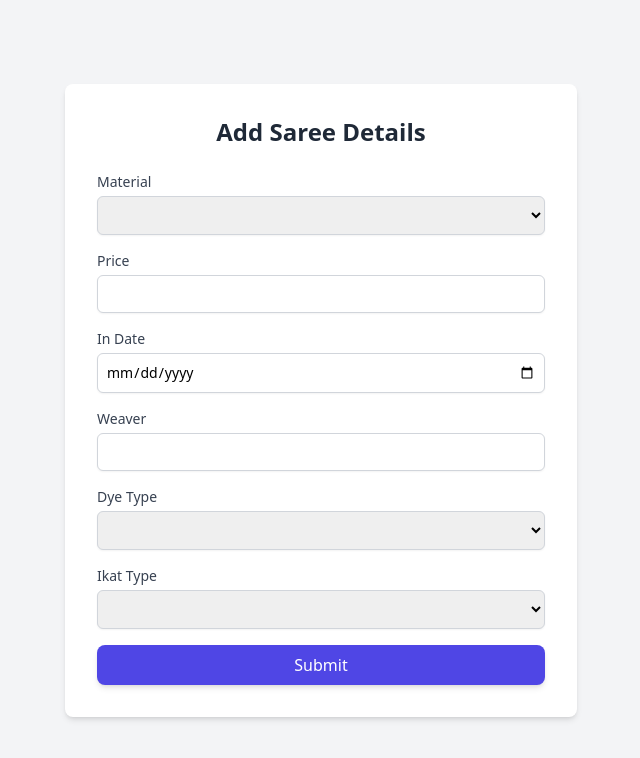
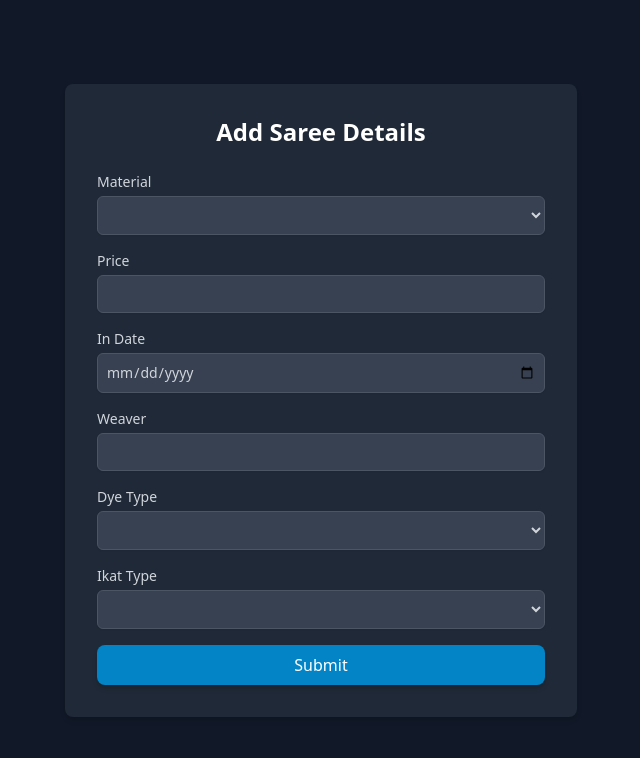
Before and after one commit to bun137/emporium_inventory_frontend, a SvelteKit app: page / in a window 1280 px wide. Shown: the top 758 px of the page, without its empty margins (319-959 px from the left). Built offline with nearby package versions, Linux system fonts and the light colour scheme.

Commit message:
minor form changes

```diff
--- a/src/routes/+page.svelte
+++ b/src/routes/+page.svelte
@@ -27,17 +27,17 @@
 	};
 </script>
 
-<div class="flex min-h-screen items-center justify-center bg-gray-100">
-	<form on:submit={handleSubmit} class="w-full max-w-lg rounded-lg bg-white p-8 shadow-md">
-		<h2 class="mb-6 text-center text-2xl font-bold text-gray-800">Add Saree Details</h2>
+<div class="flex min-h-screen items-center justify-center bg-gray-900">
+	<form on:submit={handleSubmit} class="w-full max-w-lg rounded-lg bg-gray-800 p-8 shadow-md">
+		<h2 class="mb-6 text-center text-2xl font-bold text-white">Add Saree Details</h2>
 
 		<!-- Material Dropdown -->
 		<div class="mb-4">
-			<label for="material" class="block text-sm font-medium text-gray-700"> Material </label>
+			<label for="material" class="block text-sm font-medium text-gray-300"> Material </label>
 			<select
 				id="material"
 				bind:value={material}
-				class="mt-1 block w-full rounded-md border border-gray-300 p-2 shadow-sm focus:border-indigo-500 focus:ring-indigo-500 sm:text-sm"
+				class="mt-1 block w-full rounded-md border border-gray-600 bg-gray-700 p-2 text-gray-300 shadow-sm focus:border-sky-500 focus:ring-sky-500 sm:text-sm"
 				required
 			>
 				<option value="Cotton">Cotton</option>
@@ -51,61 +51,61 @@
 
 		<!-- Price Input -->
 		<div class="mb-4">
-			<label for="price" class="block text-sm font-medium text-gray-700"> Price </label>
+			<label for="price" class="block text-sm font-medium text-gray-300"> Price </label>
 			<input
 				type="number"
 				id="price"
 				bind:value={price}
-				class="mt-1 block w-full rounded-md border border-gray-300 p-2 shadow-sm focus:border-indigo-500 focus:ring-indigo-500 sm:text-sm"
+				class="mt-1 block w-full rounded-md border border-gray-600 bg-gray-700 p-2 text-gray-300 shadow-sm focus:border-sky-500 focus:ring-sky-500 sm:text-sm"
 				required
 			/>
 		</div>
 
 		<!-- In Date Input -->
 		<div class="mb-4">
-			<label for="inDate" class="block text-sm font-medium text-gray-700"> In Date </label>
+			<label for="inDate" class="block text-sm font-medium text-gray-300"> In Date </label>
 			<input
 				type="date"
 				id="inDate"
 				bind:value={inDate}
-				class="mt-1 block w-full rounded-md border border-gray-300 p-2 shadow-sm focus:border-indigo-500 focus:ring-indigo-500 sm:text-sm"
+				class="mt-1 block w-full rounded-md border border-gray-600 bg-gray-700 p-2 text-gray-300 shadow-sm focus:border-sky-500 focus:ring-sky-500 sm:text-sm"
 				required
 			/>
 		</div>
 
 		<!-- Weaver Input -->
 		<div class="mb-4">
-			<label for="weaver" class="block text-sm font-medium text-gray-700"> Weaver </label>
+			<label for="weaver" class="block text-sm font-medium text-gray-300"> Weaver </label>
 			<input
 				type="text"
 				id="weaver"
 				bind:value={weaver}
-				class="mt-1 block w-full rounded-md border border-gray-300 p-2 shadow-sm focus:border-indigo-500 focus:ring-indigo-500 sm:text-sm"
-				required
+				class="mt-1 block w-full rounded-md border border-gray-600 bg-gray-700 p-2 text-gray-300 shadow-sm focus:border-sky-500 focus:ring-sky-500 sm:text-sm"
 			/>
 		</div>
 
 		<!-- Dye Type Dropdown -->
 		<div class="mb-4">
-			<label for="dyeType" class="block text-sm font-medium text-gray-700"> Dye Type </label>
+			<label for="dyeType" class="block text-sm font-medium text-gray-300"> Dye Type </label>
 			<select
 				id="dyeType"
 				bind:value={dyeType}
-				class="mt-1 block w-full rounded-md border border-gray-300 p-2 shadow-sm focus:border-indigo-500 focus:ring-indigo-500 sm:text-sm"
+				class="mt-1 block w-full rounded-md border border-gray-600 bg-gray-700 p-2 text-gray-300 shadow-sm focus:border-sky-500 focus:ring-sky-500 sm:text-sm"
 				required
 			>
-				<option value="Natural">Natural</option>
-				<option value="Chemical">Chemical</option>
+				<option value="Natural">Vegetable</option>
+				<option value="Vat Dye">Vat Dye</option>
+				<option value="Aso Free Dye">Aso Free Dye</option>
 			</select>
 		</div>
 
 		<!-- Ikat Type Dropdown -->
 		<div class="mb-4">
-			<label for="ikatType" class="block text-sm font-medium text-gray-700"> Ikat Type </label>
+			<label for="ikatType" class="block text-sm font-medium text-gray-300"> Ikat Type </label>
 			<select
 				id="ikatType"
 				bind:value={ikatType}
-				class="mt-1 block w-full rounded-md border border-gray-300 p-2 shadow-sm focus:border-indigo-500 focus:ring-indigo-500 sm:text-sm"
+				class="mt-1 block w-full rounded-md border border-gray-600 bg-gray-700 p-2 text-gray-300 shadow-sm focus:border-sky-500 focus:ring-sky-500 sm:text-sm"
 				required
 			>
 				<option value="Single Ikat">Single Ikat</option>
@@ -116,7 +116,7 @@
 		<!-- Submit Button -->
 		<button
 			type="submit"
-			class="w-full rounded-lg bg-indigo-600 px-4 py-2 text-white shadow-md hover:bg-indigo-700 focus:outline-none focus:ring-2 focus:ring-indigo-500 focus:ring-offset-2"
+			class="w-full rounded-lg bg-sky-600 px-4 py-2 text-white shadow-md hover:bg-sky-700 focus:outline-none focus:ring-2 focus:ring-sky-500 focus:ring-offset-2"
 		>
 			Submit
 		</button>
```
